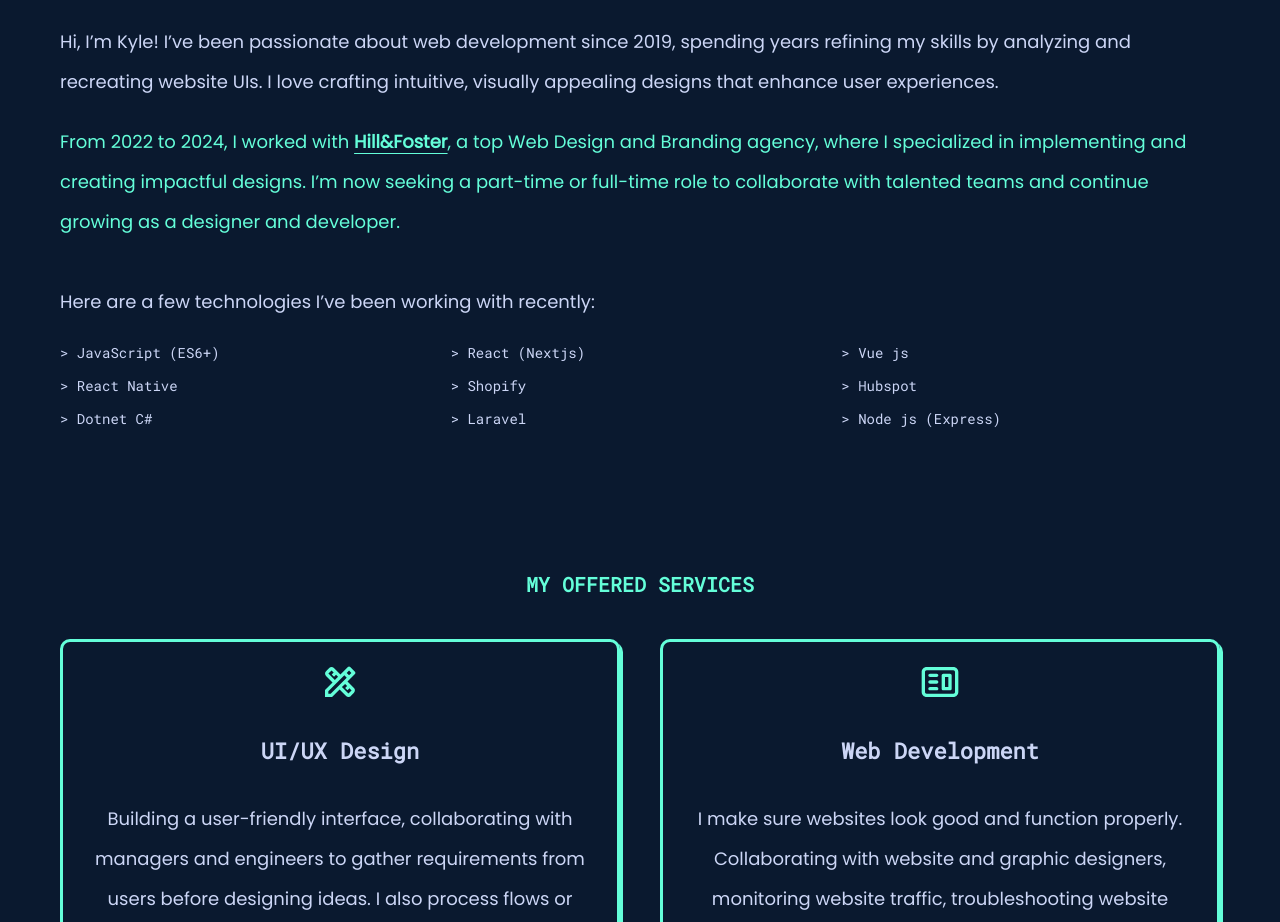
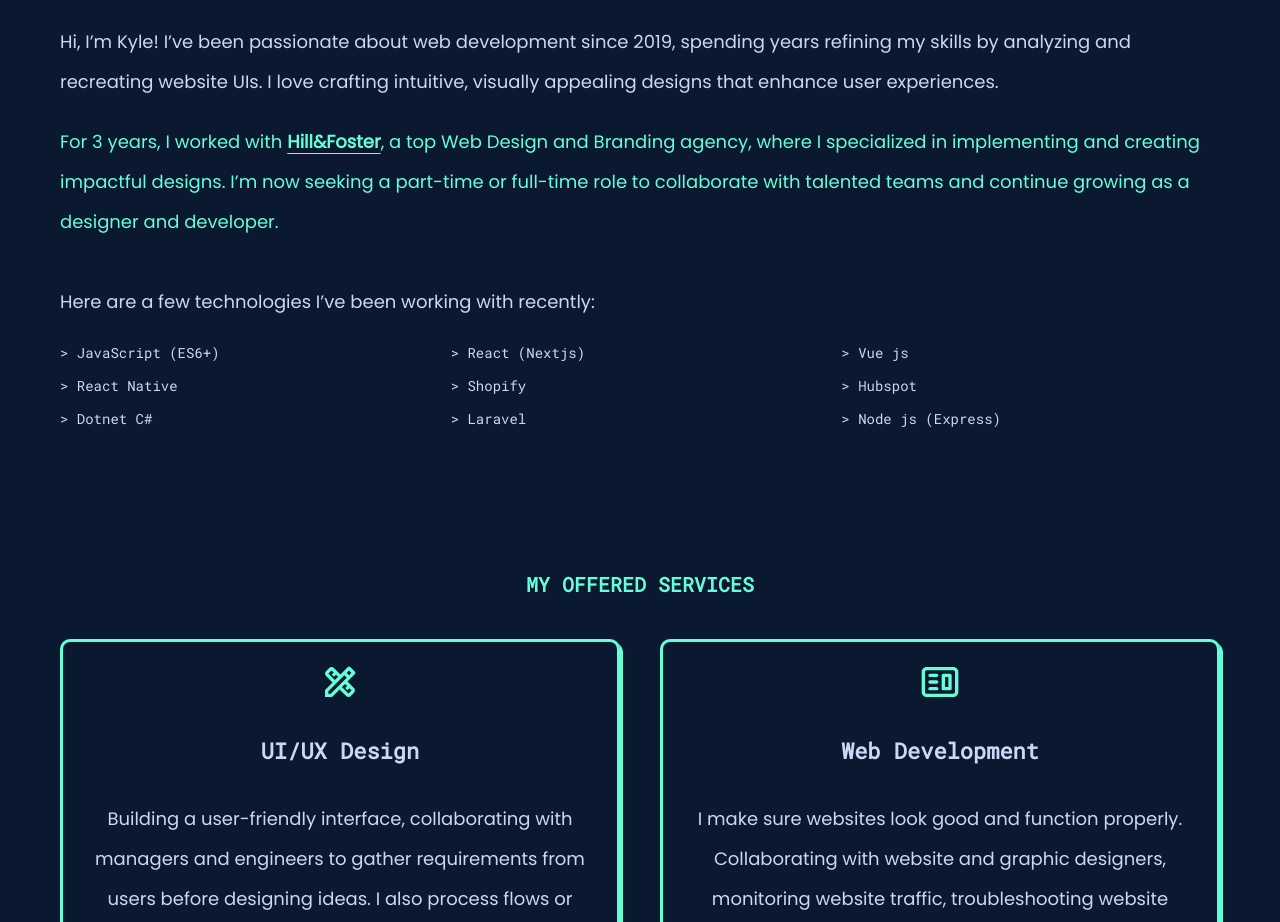
Before and after one commit to kyleowen12345/my-portfolio, a Next.js app: page / in a window 1280 px wide. Shown: the part 780-1702 px from the top of the page. Built offline with nearby package versions, Linux system fonts and the light colour scheme.

Commit message:
chore: scroll adjustment

```diff
--- a/components/about/AboutDescription.jsx
+++ b/components/about/AboutDescription.jsx
@@ -65,7 +65,7 @@ const AboutDescription = () => {
               color={"#64FED9"}
               mt={5}
             >
-              From 2022 to 2024, I worked with{" "}
+              For 3 years, I worked with{" "}
               <Link href={"https://www.hillandfoster.com/"} target="_blank">
                 <span
                   style={{
```
